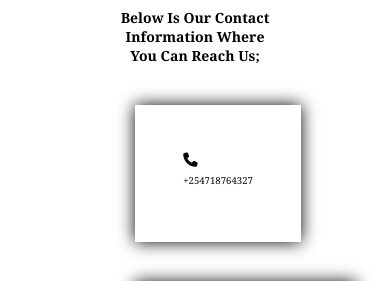
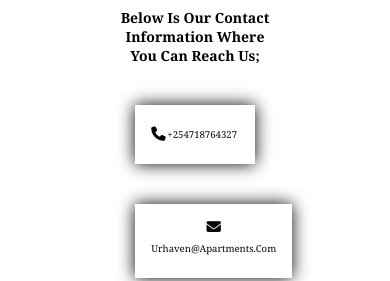
Before and after one commit to lwambon/Urban-Haven-apartments-website, a website built with Vite: page index.html in a window 390 px wide. Shown: the part 6862-7143 px from the top of the page. Built offline with nearby package versions, Linux system fonts and the light colour scheme; files whose address does not match are found by name.

Commit message:
urban haven apartment

```diff
--- a/style.css
+++ b/style.css
@@ -566,9 +566,11 @@ html {
 
 @media screen and (max-width: 53.75rem) {
   .contact-items {
-    max-width: max-content;
-    padding: 6rem;
+    width:300rem;
+    padding: 2rem;
     margin: auto;
+    align-items: center;
+    justify-content: center;
   }
   .contact-items p {
     font-size: 1.2rem;
```
